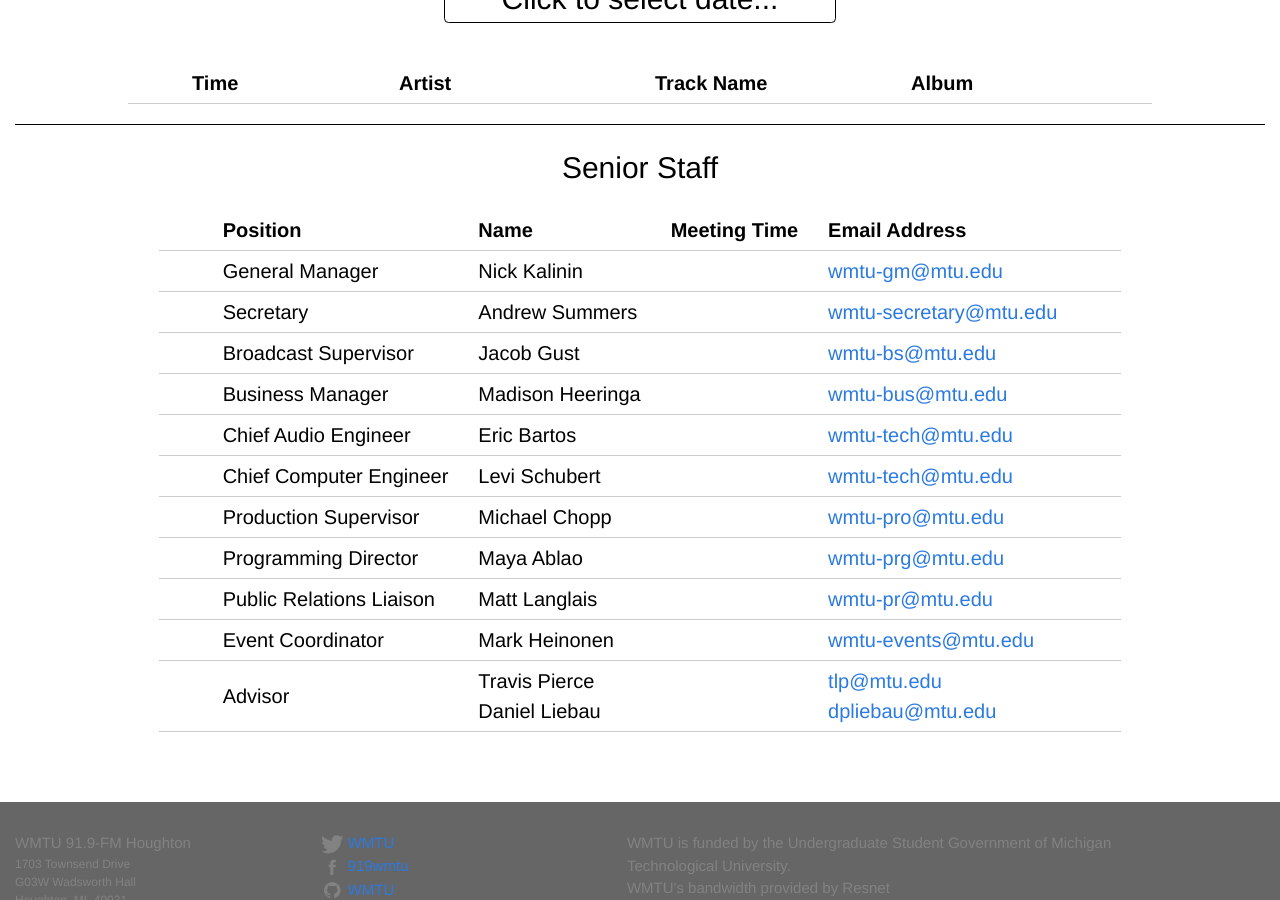
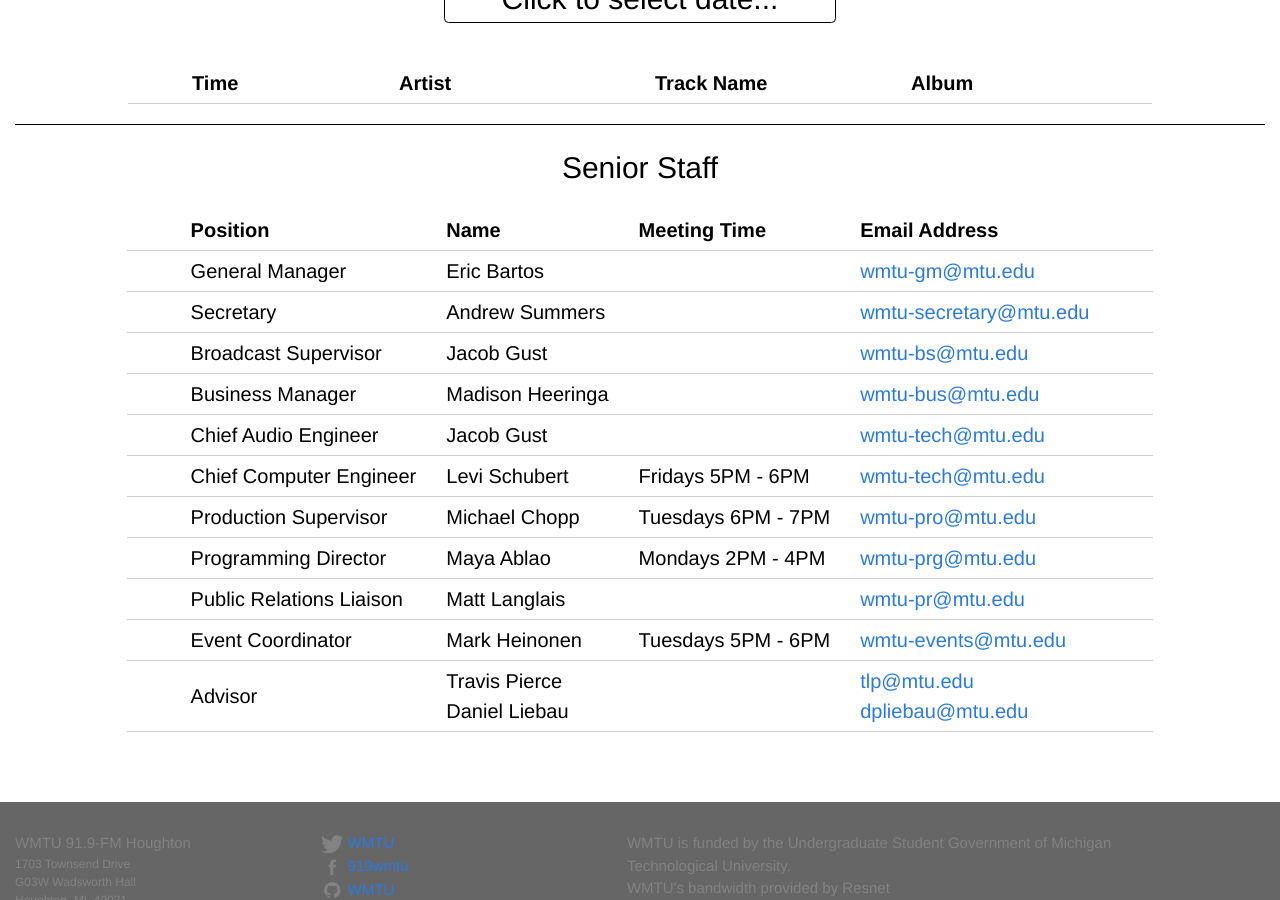
Before and after one commit to WMTU/wmtu.mtu.edu, a Jekyll site: the page built from index.html, in a window 1280 px wide and 900 px high, scrolled down 757 px. Built offline with Jekyll 4.4.1, drawn with Linux system fonts in a browser that asks for light colours; comment, search, counter and statistics services are not loaded.

Commit message:
Update index.html

```diff
--- a/index.html
+++ b/index.html
@@ -61,7 +61,7 @@ layout: default
           General Manager
         </td>
         <td>
-          Nick Kalinin
+          Eric Bartos
         </td>
         <td>
           &nbsp;
@@ -117,7 +117,7 @@ layout: default
           Chief Audio Engineer
         </td>
         <td>
-          Eric Bartos
+          Jacob Gust
         </td>
         <td>
 
@@ -134,7 +134,7 @@ layout: default
           Levi Schubert
         </td>
         <td>
-
+          Fridays 5PM - 6PM
         </td>
         <td>
           <a href="mailto:wmtu-tech@mtu.edu">wmtu-tech@mtu.edu</a>
@@ -148,7 +148,7 @@ layout: default
           Michael Chopp
         </td>
         <td>
-
+          Tuesdays 6PM - 7PM
         </td>
         <td>
           <a href="mailto:wmtu-pro@mtu.edu">wmtu-pro@mtu.edu</a>
@@ -162,7 +162,7 @@ layout: default
           Maya Ablao
         </td>
         <td>
-
+          Mondays 2PM - 4PM
         </td>
         <td>
           <a href="mailto:wmtu-prg@mtu.edu">wmtu-prg@mtu.edu</a>
@@ -190,7 +190,7 @@ layout: default
           Mark Heinonen
         </td>
         <td>
-
+          Tuesdays 5PM - 6PM
         </td>
         <td>
           <a href="wmtu-events@mtu.edu">wmtu-events@mtu.edu</a>
```
